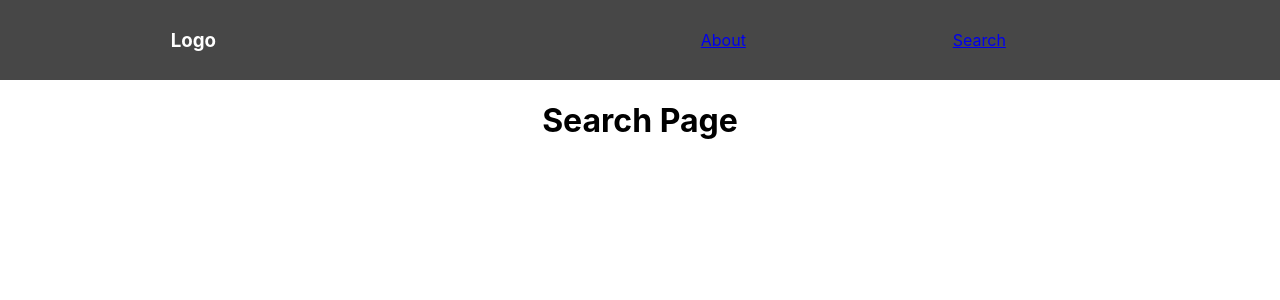
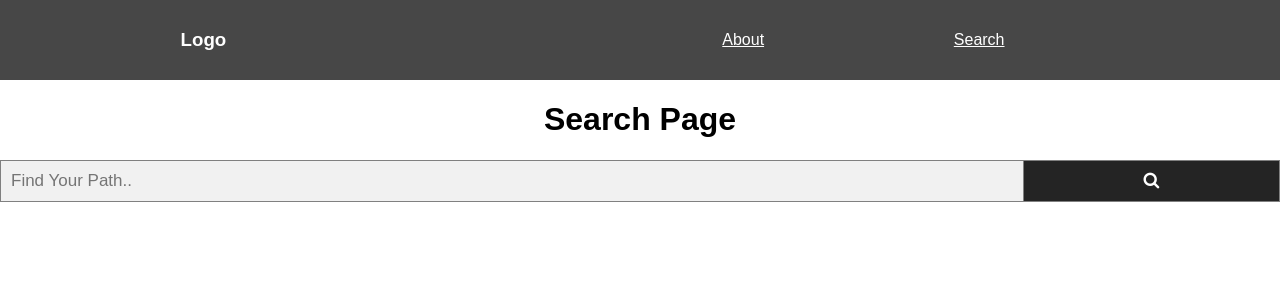
Before and after one commit to krew801/Legend-Had-It, a React (Create React App) app in the folder legend-has-it/: page /search in a window 1280 px wide. Shown: the top 300 px of the page. Built offline with nearby package versions, Linux system fonts and the light colour scheme; no server answers.

Commit message:
added search page. Working on displaying search results. Will be working on post page after

```diff
--- a/legend-has-it/src/components/App.css
+++ b/legend-has-it/src/components/App.css
@@ -18,3 +18,42 @@ Nav {
   align-items: center;
   list-style: none;
 }
+
+body {
+  font-family: Arial;
+}
+
+* {
+  box-sizing: border-box;
+}
+
+form.example input[type=text] {
+  padding: 10px;
+  font-size: 17px;
+  border: 1px solid grey;
+  float: left;
+  width: 80%;
+  background: #f1f1f1;
+}
+
+form.example button {
+  float: left;
+  width: 20%;
+  padding: 10px;
+  background: rgb(36, 36, 36);
+  color: white;
+  font-size: 17px;
+  border: 1px solid grey;
+  border-left: none;
+  cursor: pointer;
+}
+
+form.example button:hover {
+  background: #404041;
+}
+
+form.example::after {
+  content: "";
+  clear: both;
+  display: table;
+}
--- a/legend-has-it/src/components/Nav.js
+++ b/legend-has-it/src/components/Nav.js
@@ -3,15 +3,18 @@ import './App.css';
 import {Link} from 'react-router-dom';
 
 function Nav() {
+  const navStyle = {
+    color: 'white'
+  }
   return (
     <div className="Nav">
        <nav>
            <h3>Logo</h3>
            <ul className="nav-links">
-             <Link to="/about">
+             <Link style={navStyle} to="/about">
                <li>About</li>
                </Link>
-               <Link to="/search">
+               <Link style={navStyle} to="/search">
                <li>Search</li>
                </Link>
            </ul>
--- a/legend-has-it/src/components/Search.js
+++ b/legend-has-it/src/components/Search.js
@@ -1,10 +1,28 @@
-import React from 'react';
+import React, { useState, useEffect } from 'react';
 import './App.css';
 
 function Search() {
+
+  useEffect(() => {
+    fetchItems();
+  }, []);
+
+  const fetchItems = async () => {
+    const data = await fetch('https://www.googleapis.com/youtube/v3/search/list')
+    const items = await data.json();
+  }
+
   return (
     <div className="Search">
-        <h1>Search Page</h1>
+      <h1>Search Page</h1>
+      {/* <!-- Load icon library --> */}
+      <link rel="stylesheet" href="https://cdnjs.cloudflare.com/ajax/libs/font-awesome/4.7.0/css/font-awesome.min.css" />
+
+      {/* <!-- The form --> */}
+      <form className="example" action="action_page.php">
+        <input type="text" placeholder="Find Your Path.." name="search" />
+        <button type="submit"><i class="fa fa-search"></i></button>
+      </form>
     </div>
   );
 }
```
